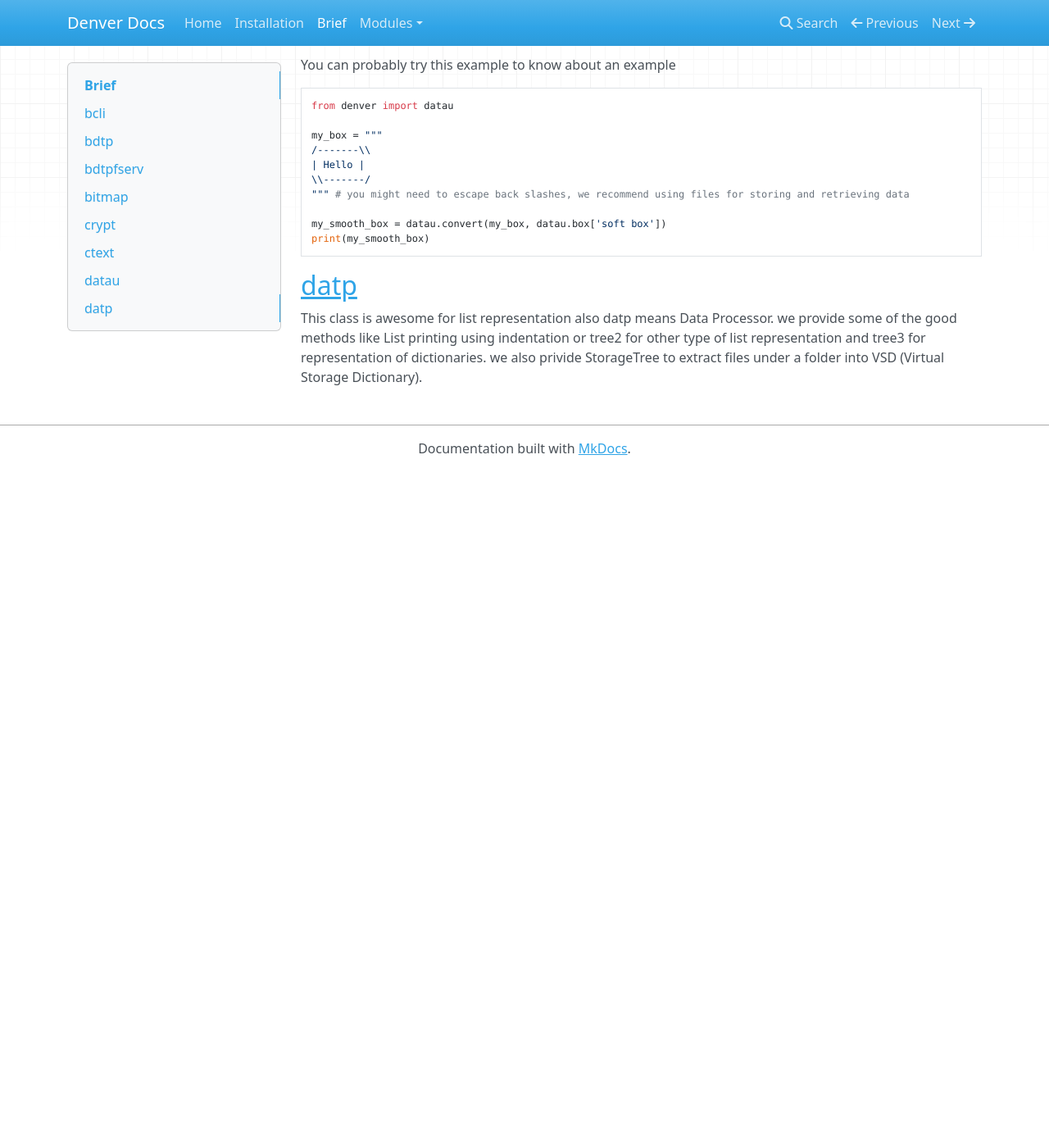
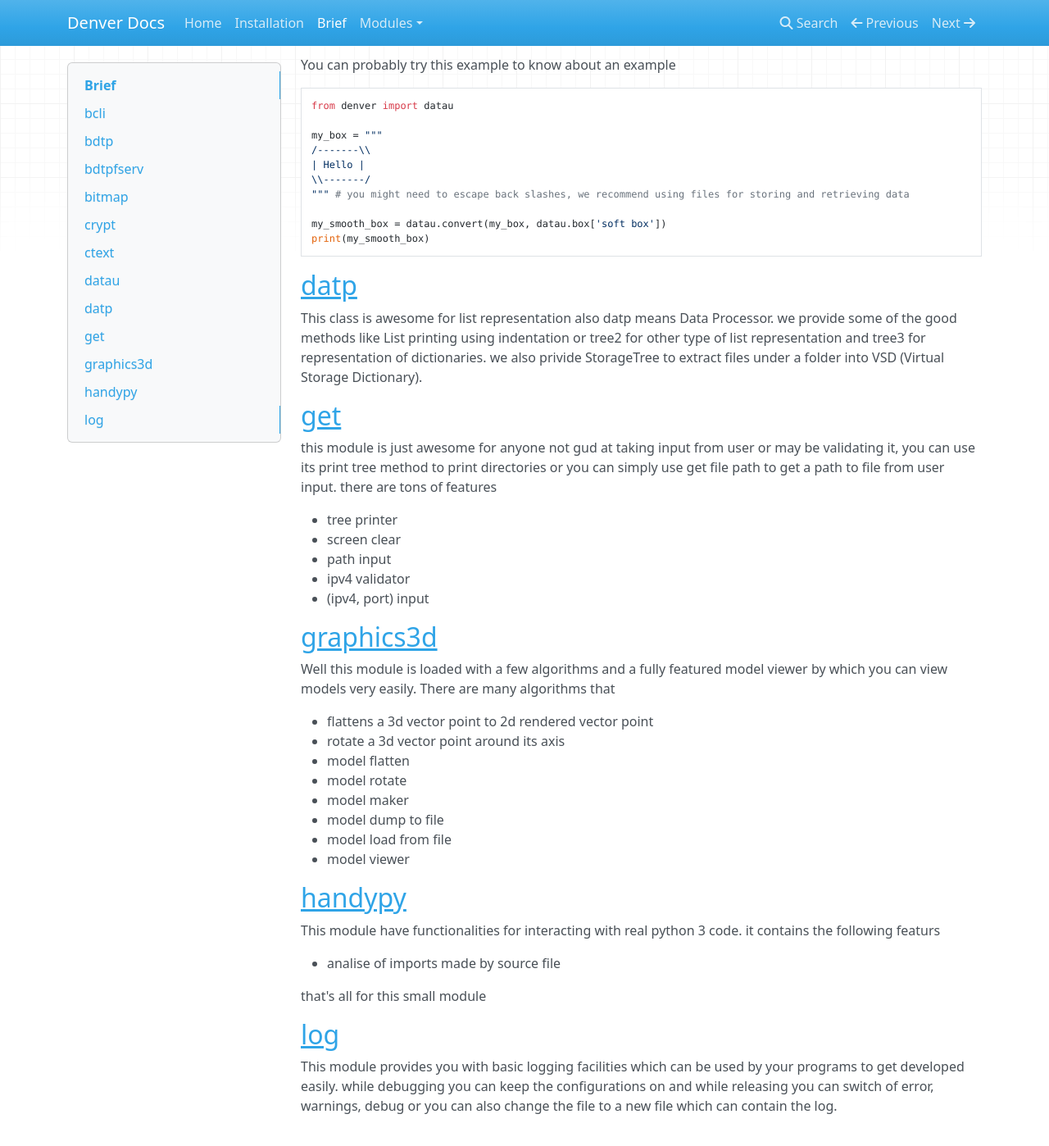
Before and after one commit to amaank404/denver-api, an MkDocs documentation site: the page built from doc/docs/brief.md, in a window 1280 px wide and 1400 px high, scrolled down 2392 px. Shown: the whole window at 82% size. Built offline with MkDocs 1.6.1, drawn with Linux system fonts in a browser that asks for light colours; nearby versions of some CDN libraries; before the commit the page ends 2967 px from its top, so only the background shows below that.

Commit message:
more documentation

```diff
--- a/doc/docs/brief.md
+++ b/doc/docs/brief.md
@@ -127,3 +127,43 @@ This class is awesome for list representation also datp means Data Processor.
 we provide some of the good methods like List printing using indentation or tree2 for other type of list representation
 and tree3 for representation of dictionaries. we also privide StorageTree to extract files
 under a folder into VSD (Virtual Storage Dictionary).
+
+## [get](modules/get.md)
+this module is just awesome for anyone not gud at taking input from user or may be validating it, you can use its
+print tree method to print directories or you can simply use get file path to get a
+path to file from user input. there are tons of features
+
+* tree printer
+* screen clear
+* path input
+* ipv4 validator
+* (ipv4, port) input
+
+## [graphics3d](modules/graphics3d.md)
+Well this module is loaded with a few algorithms and a fully featured model viewer by which you can view models very
+easily. There are many algorithms that
+
+* flattens a 3d vector point to 2d rendered vector point
+* rotate a 3d vector point around its axis
+* model flatten
+* model rotate
+* model maker
+* model dump to file
+* model load from file
+* model viewer
+
+## [handypy](modules/handypy.md)
+This module have functionalities for interacting with real python 3 code. it contains the following
+featurs
+
+* analise of imports made by source file
+
+that's all for this small module
+
+## [log](modules/log.md)
+This module provides you with basic logging facilities which
+can be used by your programs to get developed easily. while
+debugging you can keep the configurations on and while
+releasing you can switch of error, warnings, debug or you
+can also change the file to a new file which can contain
+the log.
```
